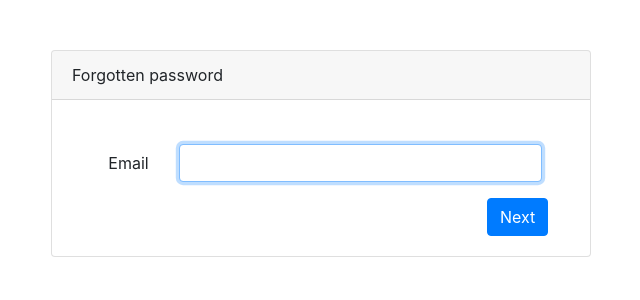
After one commit to rhyshuxley/NaturalHR, a PHP site: page /forgot.php in a window 1280 px wide. The commit adds this page. Shown: the top 300 px of the page, without its empty margins (319-959 px from the left). Run offline with PHP 8.4, Linux system fonts and the light colour scheme.

Commit message:
add forgotten password

```diff
--- a/Controllers/Register.php
+++ b/Controllers/Register.php
@@ -40,7 +40,6 @@ if ($stmt = $con->prepare('INSERT INTO User (username, password, email) VALUES (
     $stmt->bind_param('sss', $_POST['username'], $password, $_POST['username']);
 
     if ($stmt->execute()) {
-
         $response['registered'] = TRUE;
     } else {
         $response['errorMessage'] = 'There was an error with registration, please try again';
--- /dev/null
+++ b/Style/forgot.css
@@ -0,0 +1,3 @@
+.resetPassword {
+    display: none;
+}
--- a/Views/header.php
+++ b/Views/header.php
@@ -16,10 +16,12 @@
 
         <!-- Styles -->
         <link rel="stylesheet" type="text/css" href="Style/main.css">
+        <link rel="stylesheet" type="text/css" href="Style/forgot.css">
 
         <!-- Scripts -->
         <script src="js/login.js"></script>
         <script src="js/register.js"></script>
+        <script src="js/forgot.js"></script>
 
     </head>
     <body>
--- /dev/null
+++ b/forgot.php
@@ -0,0 +1,51 @@
+<?php require('Views/header.php'); ?>
+
+<div class="content container">
+    <div class="row justify-content-center">
+        <div class="col-md-6">
+            <div class="card">
+                <div class="card-header">Forgotten password</div>
+                    <div class="card-body px-5">
+                        <div class="supplyUsername">
+                            <div class="errorMessage row justify-content-center pb-4 text-danger"></div>
+                            <form onsubmit="return false;" method="post" enctype="multipart/form-data">
+                                <div class="form-group row">
+                                    <label for="email" class="col-md-2 col-form-label text-md-right">Email</label>
+                                    <div class="col-md-10">
+                                        <input type="email" class="form-control username" name="username" required autocomplete="email" autofocus>
+                                    </div>
+                                </div>
+                                <div class="form-group row mb-0">
+                                    <div class="col-md-8 offset-md-9 pl-5">
+                                        <button type="submit" class="btn btn-primary forgotNext">Next</button>
+                                    </div>
+                                </div>
+                            </form>
+                        </div>
+                        <div class="resetPassword">
+                        <div class="errorMessage row justify-content-center pb-4 text-danger"></div>
+                            <form onsubmit="return false;" method="post" enctype="multipart/form-data">
+                                <input type="hidden" name="userId" class="userId">
+                                <label for="password" class="col-md-4 col-form-label">New password</label>
+                                <div class="col-md-12">
+                                    <input type="password" class="form-control newPassword" name="newPassword" required autocomplete="current-password">
+                                </div>
+                                <label for="password" class="col-md-4 col-form-label text-md-right">Verify password</label>
+                                <div class="col-md-12">
+                                    <input type="password" class="form-control verifyPassword" name="verifyPassword" required autocomplete="current-password">
+                                </div>
+                                <div class="form-group row mb-0">
+                                    <div class="col-md-8 offset-md-7 pl-5 pt-3">
+                                        <button type="submit" class="btn btn-primary submitResetPassword">Set password</button>
+                                    </div>
+                                </div>
+                            </form>
+                        </div>
+                    </div>
+                </div>
+            </div>
+        </div>
+    </div>
+</div>
+
+<?php require('Views/footer.php'); ?>
--- /dev/null
+++ b/js/forgot.js
@@ -0,0 +1,42 @@
+$(document).on('click', '.forgotNext', function(){
+    registerUser();
+});
+
+$(document).on('click', '.submitResetPassword', function(){
+    var newPassword = $('.newPassword').val();
+    var verifyPassword = $('.verifyPassword').val();
+
+    if(newPassword != verifyPassword){
+        $('.errorMessage').html("Passwords don't match");
+        return false;
+    }
+
+    resetPassword(newPassword);
+});
+
+function registerUser(){
+    var username = $('.username').val();
+
+    $.post('/Controllers/Forgot.php', { username: username }, function(response) {
+        // logged in
+        if(response.validUser) {
+            $('.userId').val(response.userId)
+            $('.supplyUsername').hide();
+            $('.resetPassword').show();
+        } else {
+            $('.errorMessage').html(response.errorMessage);
+        }
+    }, 'json');
+}
+
+function resetPassword(newPassword){
+    var userId = $('.userId').val();
+    $.post('/Controllers/Forgot.php', { password: newPassword, userId: userId }, function(response) {
+        // logged in
+        if(response.updated) {
+            location.href = '/login.php';
+        } else {
+            $('.errorMessage').html(response.errorMessage);
+        }
+    }, 'json');
+}
--- a/login.php
+++ b/login.php
@@ -8,7 +8,7 @@
 
                     <div class="card-body">
                         <div class="errorMessage row justify-content-center pb-4 text-danger"></div>
-                        <form method="POST" onsubmit="submitLogin();">
+                        <form method="POST" onsubmit="return false;">
                             <div class="form-group row">
                                 <label for="email" class="col-md-4 col-form-label text-md-right">Email</label>
                                 <div class="col-md-6">
@@ -26,7 +26,7 @@
                                     <button type="button" class="btn btn-primary loginButton">Login</button>
                                 </div>
                                 <div class="col-md-8 offset-md-5 pl-5">
-                                    <a class="btn btn-sm btn-link" href="">Forgot Your Password?</a>
+                                    <a class="btn btn-sm btn-link" href="/forgot.php">Forgot Your Password?</a>
                                 </div>
                             </div>
                         </form>
--- a/upload.php
+++ b/upload.php
@@ -3,7 +3,6 @@
     if(!isset($_SESSION['loggedIn'])){ //if login in session is not set
         header("Location: /login.php");
     }
-    exit;
     require('Views/header.php');
 ?>
 
@@ -17,6 +16,9 @@
                             <div class="form-group col-md-8 offset-md-6 pl-4">
                                 <input type="file" id="file" name="file" />
                                 <label for="file">Choose a file</label>
+                            </div>
+                            <div class="message">
+                                <span class="msg"><?=$msg?></span>
                             </div>
                             <div class="form-group row mb-0">
                                 <div class="col-md-8 offset-md-9">
```
Also changed, not shown: Controllers/Forgot.php (added, +70 -0 lines).
